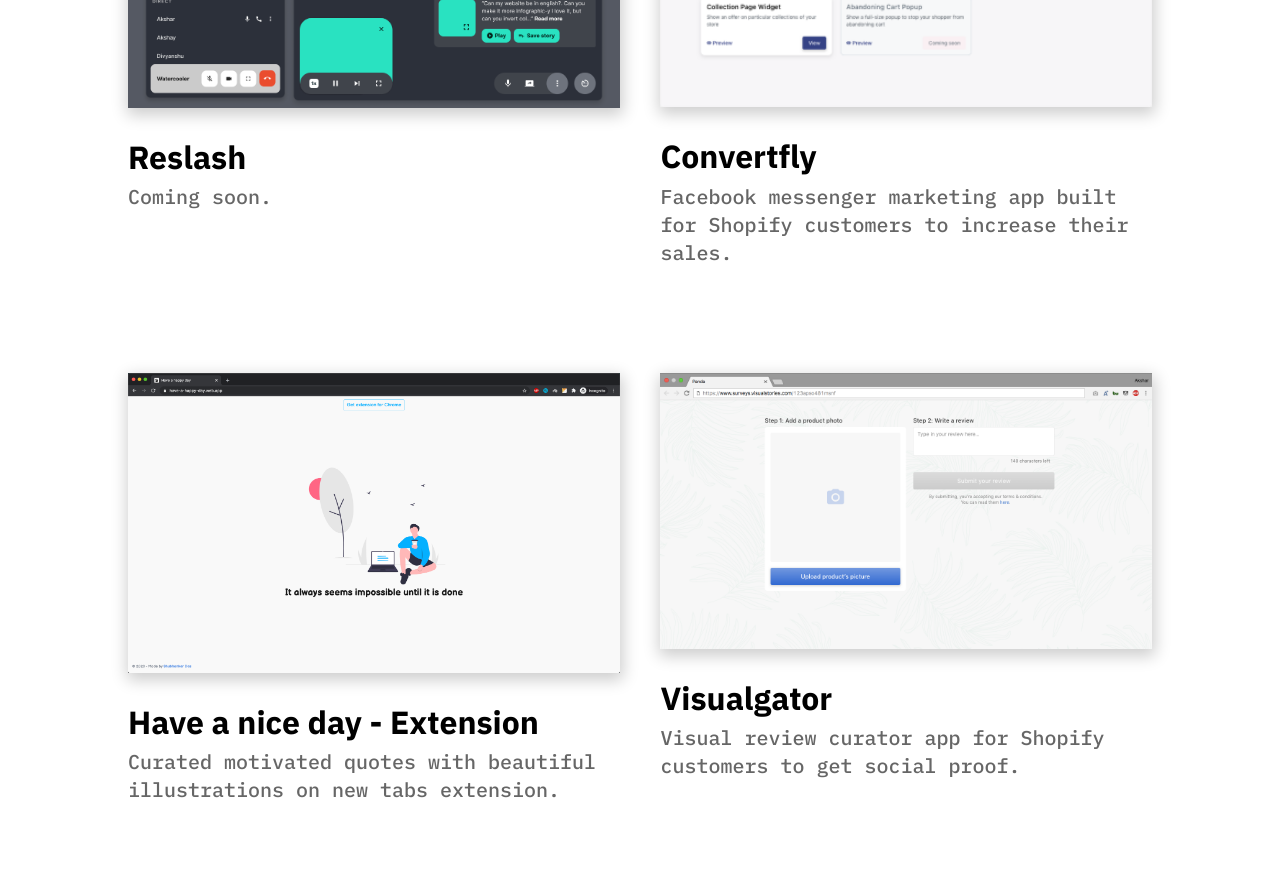
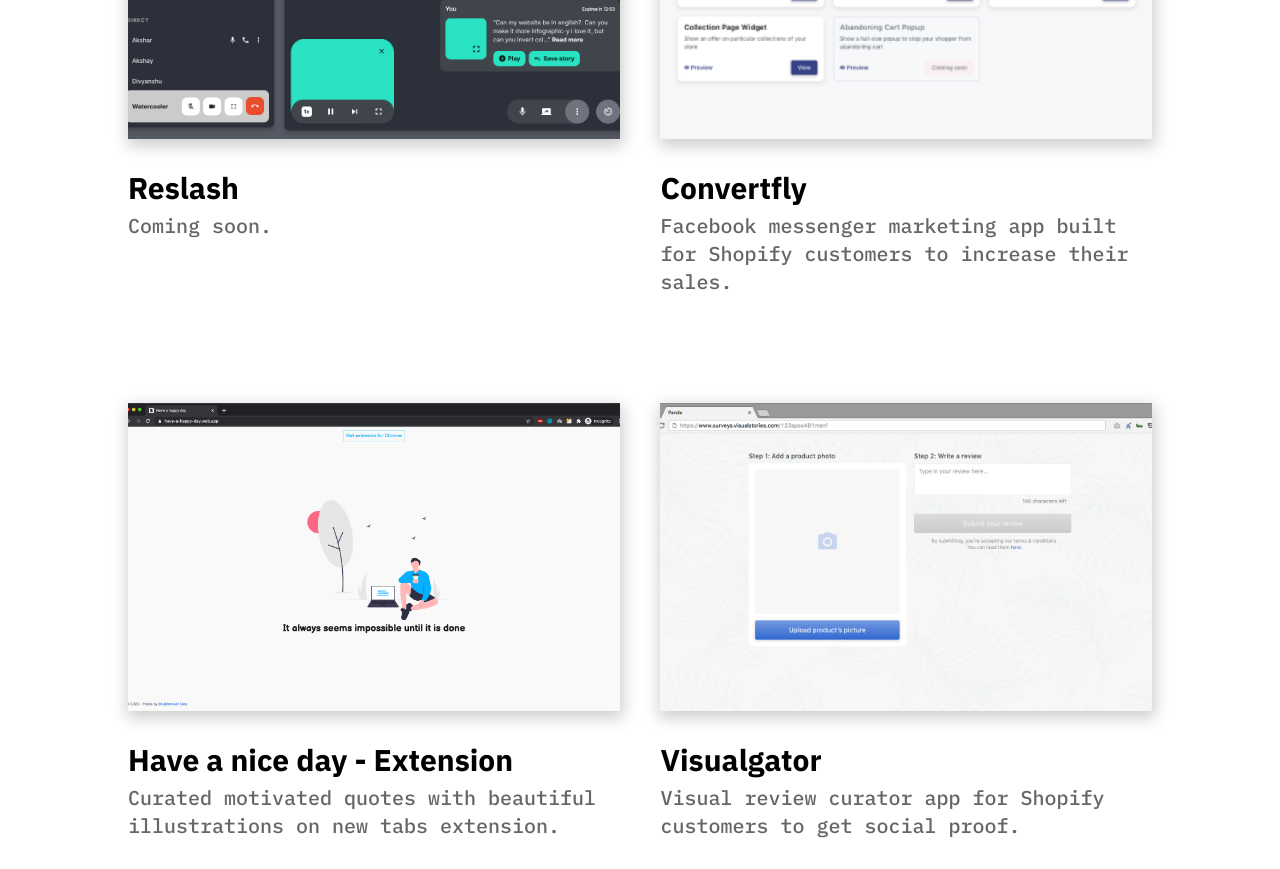
Before and after one commit to ShubhankarDas/portfoliov3, a Gatsby site: page / in a window 1280 px wide. Shown: the part 1400-2269 px from the top of the page. Built offline with nearby package versions, Linux system fonts and the light colour scheme; Gatsby itself is replaced by a stand-in of ours.

Commit message:
height resolved

```diff
--- a/src/styles/workItem.scss
+++ b/src/styles/workItem.scss
@@ -12,7 +12,7 @@
       transition: transform 400ms;
     }
 
-    @media (min-width: 1375px) {
+    @media (min-width: 760px) {
       .gatsby-image-wrapper {
         height: 308px;
       }
@@ -34,7 +34,7 @@
 
     @media (min-width: 760px) {
       .info-header {
-        font-size: 32px;
+        font-size: 30px;
       }
 
       .info-description {
```
